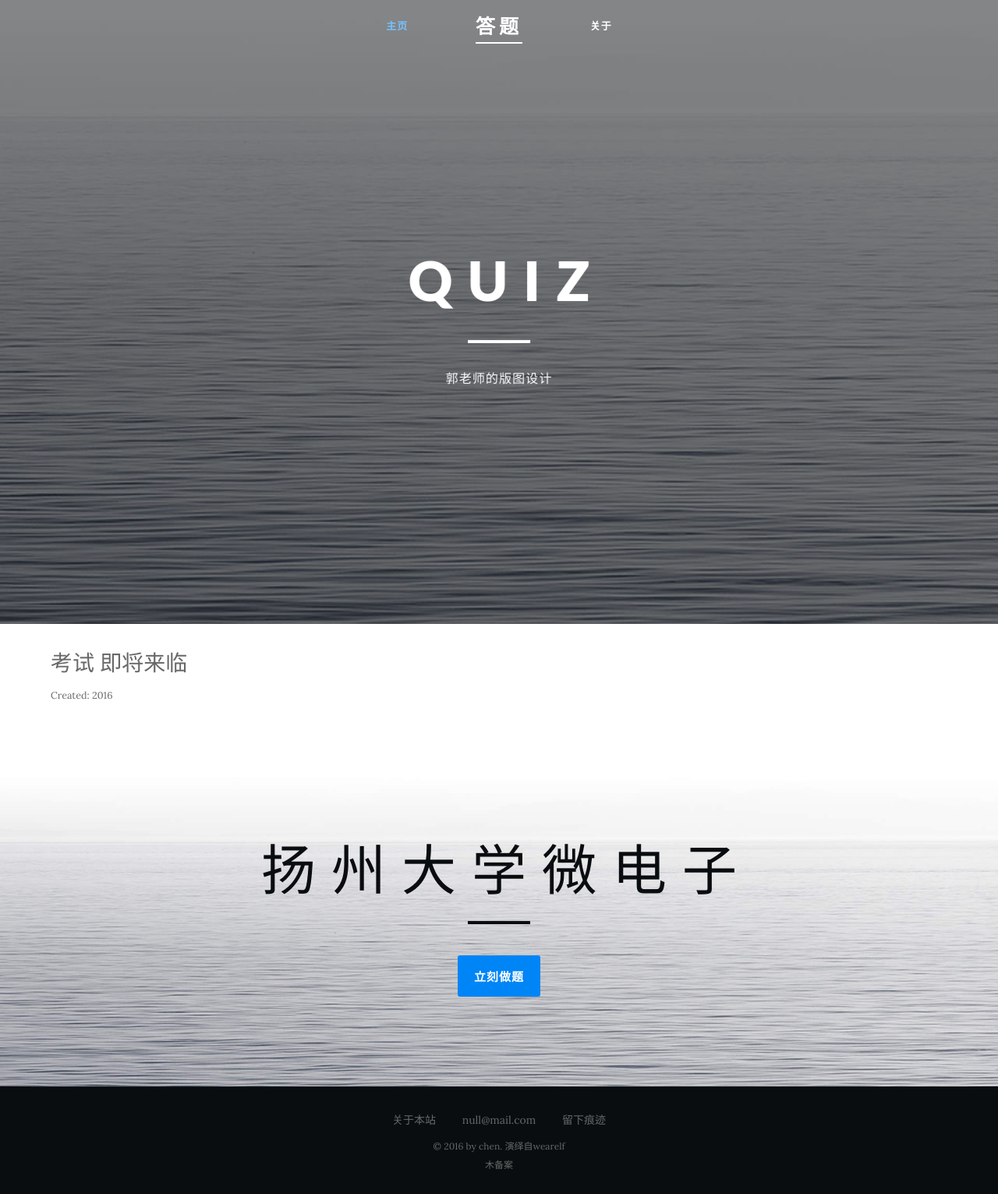
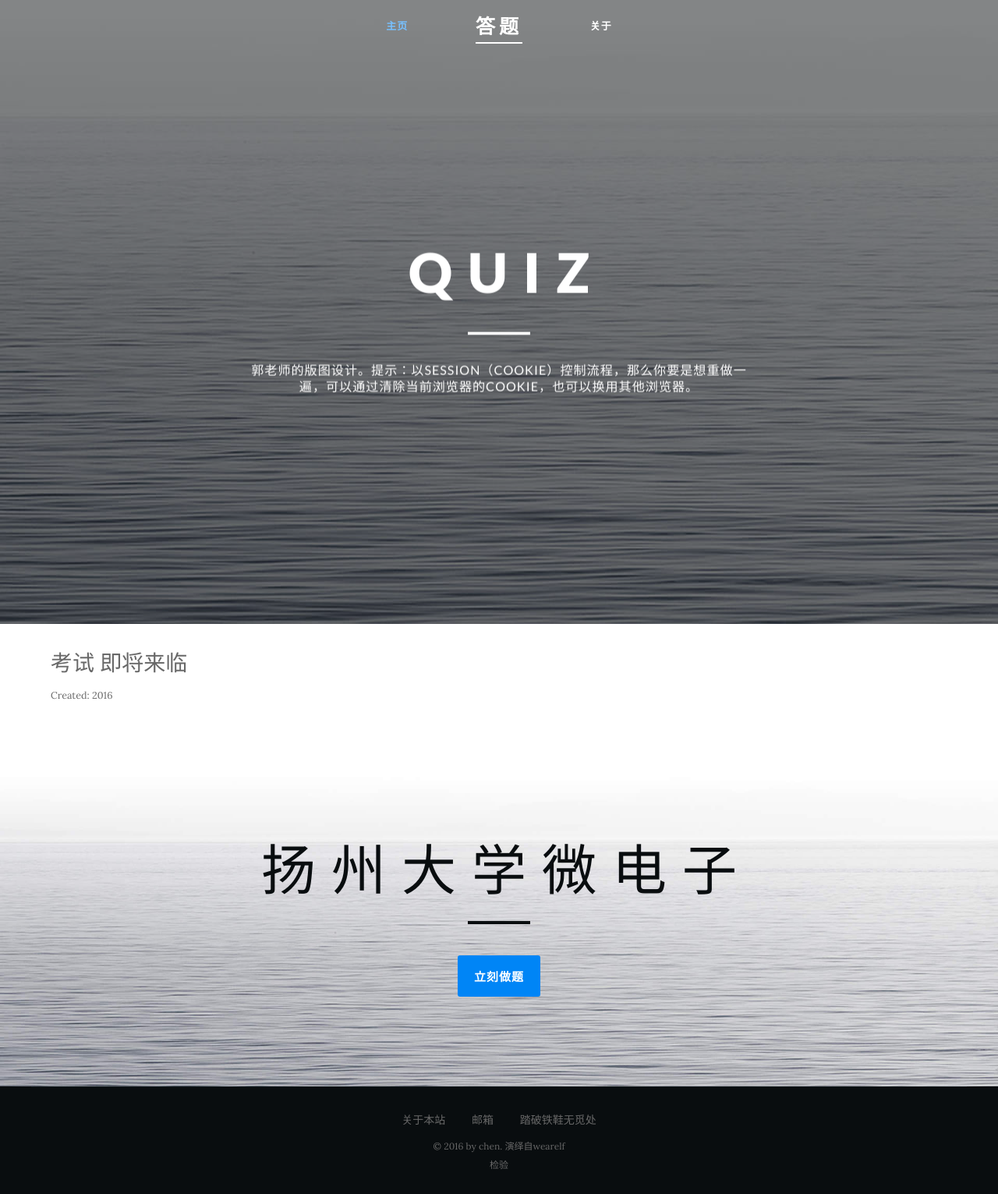
Before and after one commit to wangjun/quiz4guo, a Flask app: page / in a window 1280 px wide. Shown: the whole page at 78% size. Run offline with Flask 2, Linux system fonts and the light colour scheme; data comes from the database, SQL or seed files in the repository; both versions use the stored data as it was after the commit; some libraries are stand-ins or nearby versions.

Commit message:
update top.html

```diff
--- a/app/templates/top.html
+++ b/app/templates/top.html
@@ -46,7 +46,7 @@
                     </li>
                             <li class="item119 ">
 
-            <a class="item" href="/about">
+            <a class="item" href="/">
                 <span class="menu-item-wrapper">
                                         关于               </span>
             </a>
@@ -77,7 +77,7 @@
 							<h2 class="sprocket-features-title">
 					<span class="wow fadeInDown">Quiz</span>				</h2>
 										<div class="sprocket-features-desc">
-					<span class="wow fadeInUp" data-wow-delay="0.5s">郭老师的版图设计</span>									</div>
+					<span class="wow fadeInUp" data-wow-delay="0.5s">郭老师的版图设计。提示：以session（cookie）控制流程，那么你要是想重做一遍，可以通过清除当前浏览器的cookie，也可以换用其他浏览器。</span>									</div>
 					</div>
 	</div>
 </li>
@@ -184,7 +184,7 @@
 
 <div class="customfp-extension rt-center">
 	<div class="superhero wow fadeInDown">扬州大学微电子</div>
-<p><a class="readon wow zoomInUp" href="/" data-wow-delay="0.5s">立刻做题</a></p>
+<p><a class="readon wow zoomInUp" href="/mayforcebewithyou.html" data-wow-delay="0.5s">立刻做题</a></p>
 </div>
 	                	</div>
                 	</div>
@@ -205,8 +205,8 @@
 	           		                	<div class="module-content">
 	                		<ul class="nav menu">
 <li class="item-130"><a href="/">关于本站</a></li>
-<li class="item-131"><a href="/">null@mail.com</a></li>
-<li class="item-132"><a href="/" target="_blank">留下痕迹</a></li>
+<li class="item-131"><a href="/">邮箱</a></li>
+<li class="item-132"><a href="/" target="_blank">踏破铁鞋无觅处</a></li>
 </ul>
 </div>
                 	</div>
@@ -228,7 +228,7 @@
 </div>
 <div class="rt-grid-4">
     	<div class="rt-copyright-content rt-block">
-		© 2016 by chen.     演绎自wearelf<br/>木备案	</div>
+		© 2016 by chen.     演绎自wearelf<br/>检验	</div>
 
 </div>
 
--- a/app/views.py
+++ b/app/views.py
@@ -9,7 +9,7 @@ sys.setdefaultencoding('utf8')
 
 import os, json
 from flask import Flask, session, render_template, url_for, redirect, request, flash
-app.secret_key = 'j~\x11\x87W\x00p\xcd\x0c\xa6\x89\xf5\x9ey\xd0\x06\xd9G\x10Y\xedh\xbea'
+app.secret_key = 'jc\x11\x87W\x00p\xcd\x0c\xa6\x89\xf5\x9ey\xd0\x06\xd9G\x10Y\xedh\xbea'
 
 yanzhengti, yztdaan = (u"你最喜欢的人是？  (这是一道验证题，为了验证你有答题的资格) ", u"王八蛋")
 
@@ -38,15 +38,19 @@ def render_success( sessionScore, failn ):
         a, b, c = '999'
     return render_template("success.html", hund=a, deca=b, unit=c, failnum=failn)
 
+@app.route('/mayforcebewithyou.html')
+def star():
+    session["showtop"] = 0
+    return redirect('/')
+
 @app.route('/', methods=['GET', 'POST'])
 def index():
     tfs = {"xuanze":"xuanzeti.html", "panduan":"panduanti.html", "tiankong":"quiz.html"}
     update_question()
     xuanzetixuanxiang = ''
     if "current_question" not in session:
-        session["current_question"] = -1
+        session["current_question"] = 0#-1
     if "showtop" not in session:
-        session["showtop"] = 0
         return render_template("top.html")
     if "score" not in session:
         session["score"] = 0
```
Also changed, not shown: app/dataBase.sqlite3, 1 other file.
